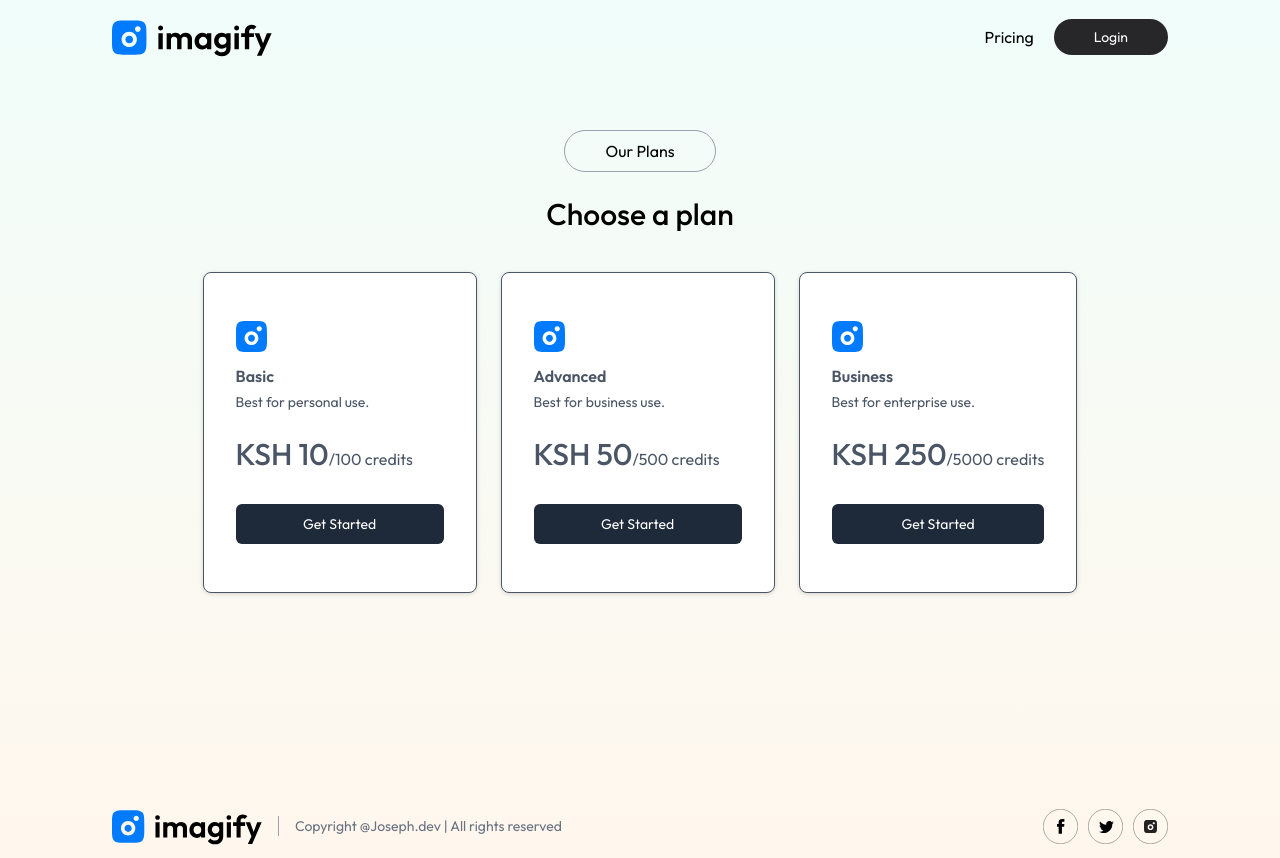
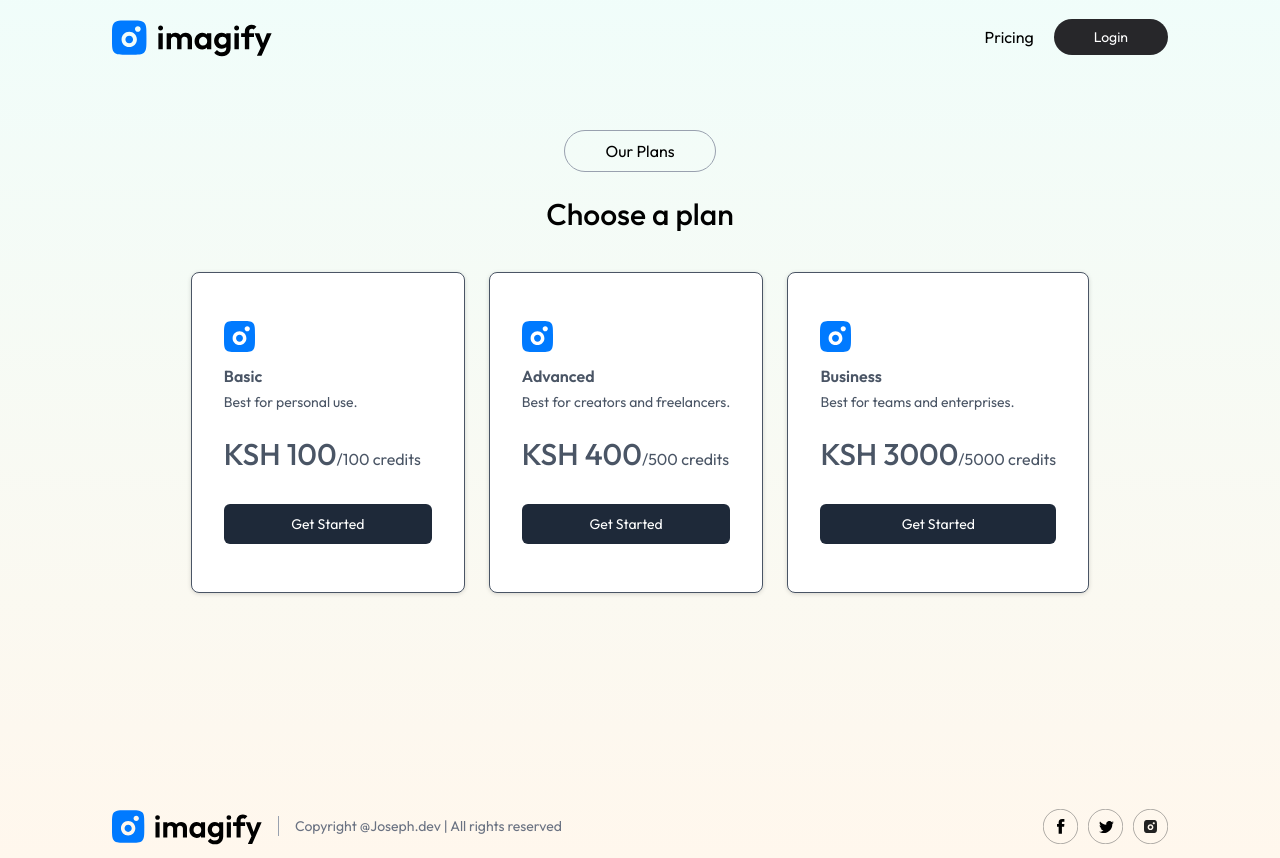
Before and after one commit to HIM-coder001/IMAGIFY, a React (Vite) app in the folder client/: page /buy in a window 1280 px wide. Built offline with nearby package versions, Linux system fonts and the light colour scheme.

Commit message:
feat: update pricing plans to KSH amounts and improve plan descriptions

```diff
--- a/client/src/assets/assets.js
+++ b/client/src/assets/assets.js
@@ -82,20 +82,20 @@ export const testimonialsData = [
 export const plans = [
   {
     id: 'Basic',
-      price: 10,
+    price: 100,
     credits: 100,
     desc: 'Best for personal use.'
   },
   {
     id: 'Advanced',
-      price: 50,
+    price: 400,
     credits: 500,
-      desc: 'Best for business use.'
+    desc: 'Best for creators and freelancers.'
   },
   {
     id: 'Business',
-      price: 250,
+    price: 3000,
     credits: 5000,
-      desc: 'Best for enterprise use.'
-    },
+    desc: 'Best for teams and enterprises.'
+  }
 ]
```
Lines whose indentation alone changed are shown as unchanged.
